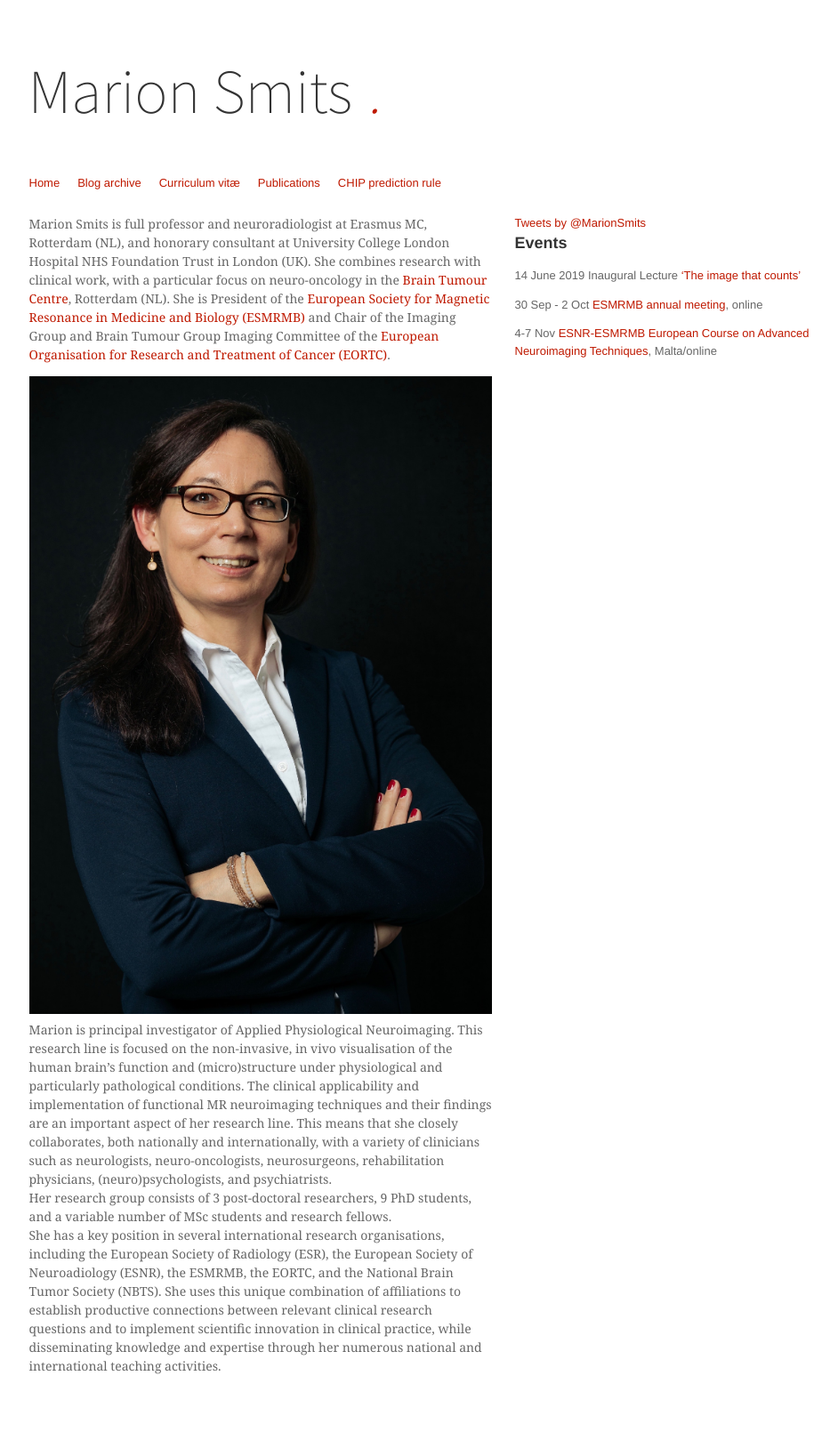
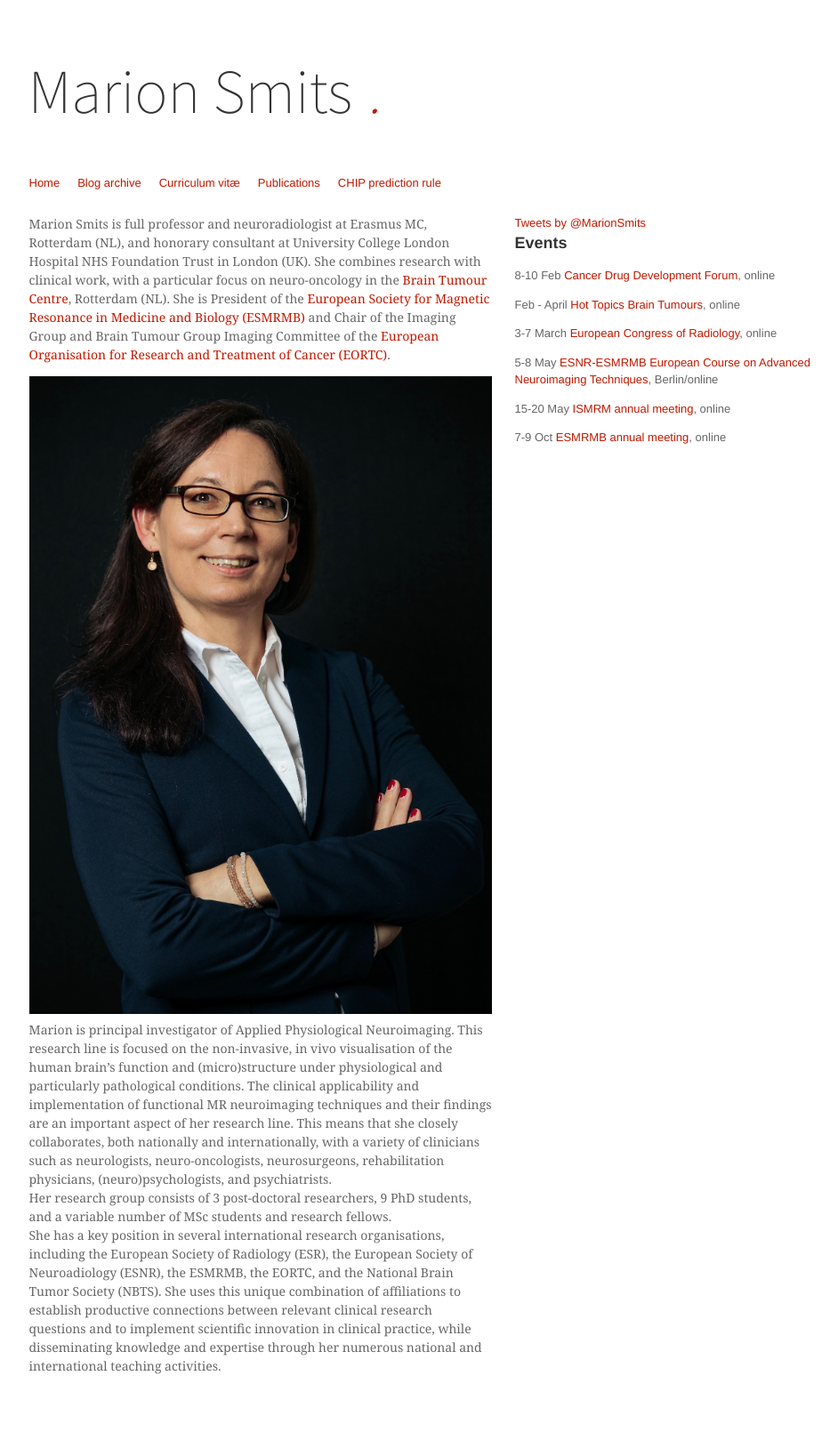
Before and after one commit to marionsmits/marionsmits.github.io, a Jekyll site: the page built from index.md, in a window 1280 px wide. Shown: the whole page at 89% size, without its empty margins (120-1062 px from the left). Built offline with Jekyll 4.4.1, drawn with Linux system fonts in a browser that asks for light colours; comment, search, counter and statistics services are not loaded.

Commit message:
Update events.md
updated 2021

```diff
--- a/_includes/events.md
+++ b/_includes/events.md
@@ -1,7 +1,13 @@
 ## Events
 
-14 June 2019 Inaugural Lecture ['The image that counts'](https://www.youtube.com/watch?v=NuPW2FBd6p0&t=19s)
+8-10 Feb [Cancer Drug Development Forum](https://cddf.org), online
 
-30 Sep - 2 Oct  [ESMRMB annual meeting](https://www.esmrmb.org/congress/congress2020/), online
+Feb - April [Hot Topics Brain Tumours](https://hot-topics.org/program/), online
 
-4-7 Nov [ESNR-ESMRMB European Course on Advanced Neuroimaging Techniques](https://www.esmrmb.org/school-of-mri/), Malta/online
+3-7 March [European Congress of Radiology](https://www.myesr.org/congress/congress), online
+
+5-8 May [ESNR-ESMRMB European Course on Advanced Neuroimaging Techniques](https://www.esmrmb.org/school-of-mri/), Berlin/online
+
+15-20 May [ISMRM annual meeting](https://www.ismrm.org/21m/), online
+
+7-9 Oct  [ESMRMB annual meeting](https://www.esmrmb.org), online
```
